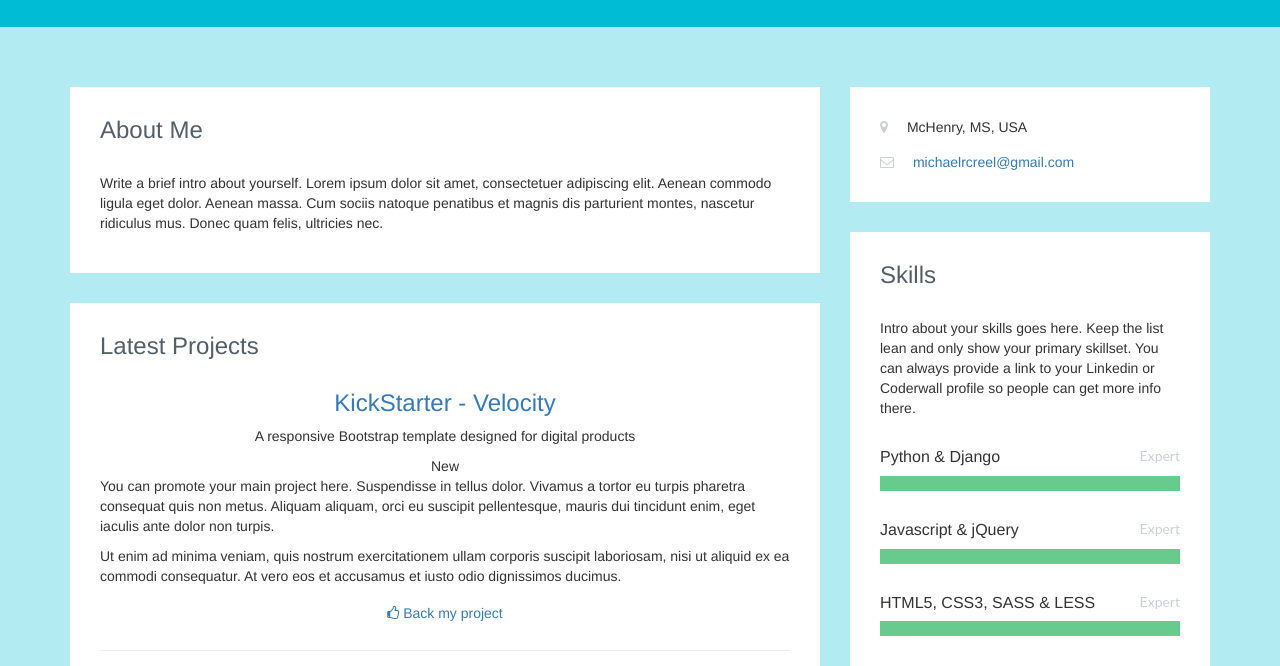
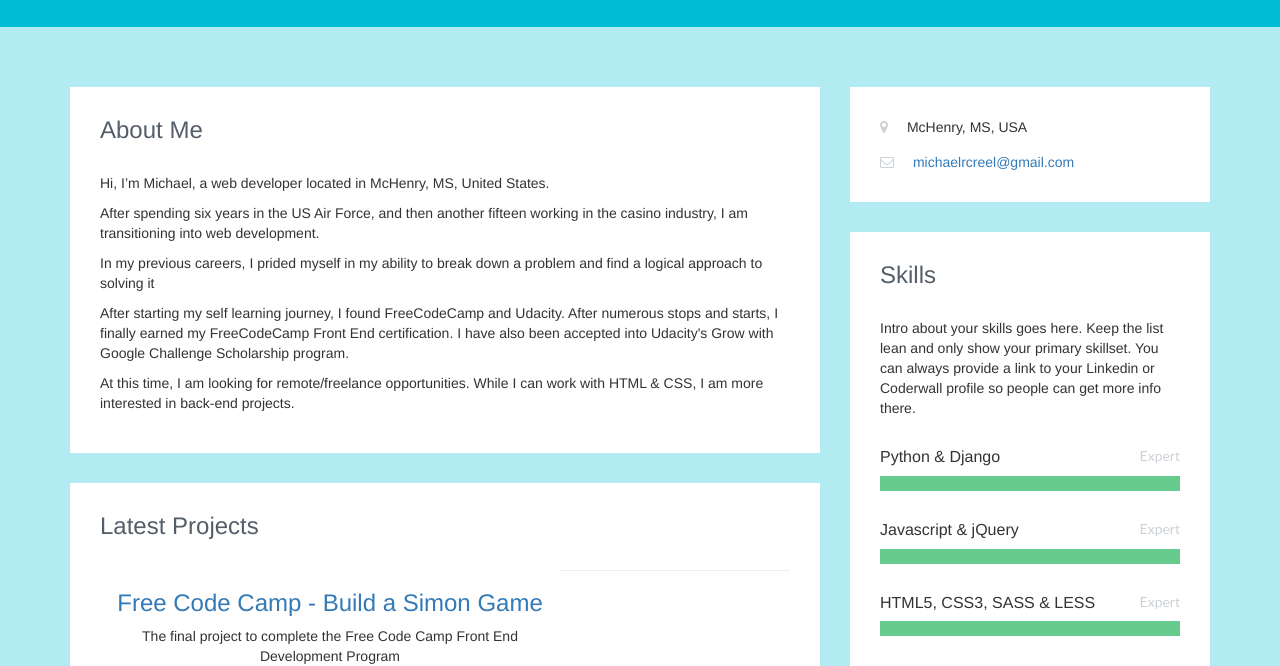
Before and after one commit to mrcreel/Portfolio, a plain HTML site: page index.html in a window 1280 px wide. Shown: the part 223-889 px from the top of the page. Drawn offline with nearby package versions, Linux system fonts and the light colour scheme.

Commit message:
Latest Project

```diff
--- a/index.html
+++ b/index.html
@@ -41,12 +41,12 @@
             </a>
           </li>
           <li>
-            <a href="#">
+            <a href="https://codepen.io/mrcreel/" target="_blank" title="Codepen">
               <i class="fa fa-codepen"></i>
             </a>
           </li>
           <li>
-            <a href="#">
+            <a href="https://www.freecodecamp.org/mrcreel" target="_blank" title="Free Code Camp">
               <i class="fa fa-free-code-camp"></i>
             </a>
           </li>
@@ -62,9 +62,22 @@
           <div class="section-inner">
             <h2 class="heading">About Me</h2>
             <div class="content">
-              <p>Write a brief intro about yourself. Lorem ipsum dolor sit amet, consectetuer adipiscing elit. Aenean commodo
-                ligula eget dolor. Aenean massa. Cum sociis natoque penatibus et magnis dis parturient montes, nascetur ridiculus
-                mus. Donec quam felis, ultricies nec.</p>
+              <p>
+                Hi, I’m Michael, a web developer located in McHenry, MS, United States.
+              </p>
+              <p>
+                After spending six years in the US Air Force, and then another fifteen working in the casino industry, I am transitioning
+                into web development.
+              </p>
+              <p>
+                In my previous careers, I prided myself in my ability to break down a problem and find a logical approach to solving it
+              </p>
+              <p>
+                After starting my self learning journey, I found FreeCodeCamp and Udacity. After numerous stops and starts, I finally earned my FreeCodeCamp Front End certification. I have also been accepted into Udacity's Grow with Google Challenge Scholarship program.
+              </p>
+              <p>
+                At this time, I am looking for remote/freelance opportunities. While I can work with HTML & CSS, I am more interested in back-end projects.
+              </p>
             </div>
           </div>
         </section>
@@ -74,26 +87,23 @@
             <h2 class="heading">Latest Projects</h2>
             <div class="content">
 
-              <div class="item featured text-center">
+              <div class="item featured text-center col-md-8 col-sm-12 col-xs-12">
                 <h3 class="title">
-                  <a href="http://themes.3rdwavemedia.com/website-templates/responsive-bootstrap-theme-for-products-velocity/" target="_blank">KickStarter - Velocity</a>
+                  <a href="https://www.freecodecamp.org/challenges/build-a-simon-game" title ="Simon Game" target="_blank">Free Code Camp - Build a Simon Game</a>
                 </h3>
-                <p class="summary">A responsive Bootstrap template designed for digital products</p>
+                <p class="summary">The final project to complete the Free Code Camp Front End Development Program</p>
                 <div class="featured-image">
-                  <a href="http://themes.3rdwavemedia.com/website-templates/responsive-bootstrap-theme-for-products-velocity/" target="_blank">
-                    <!-- <img class="img-responsive project-image" src="assets/images/projects/project-featured.png" alt="project name" /> -->
+                  <a href="https://s.codepen.io/mrcreel/debug/zWYVVj/LDkmdVopKwyA" target="_blank">
+                    <img class="img-responsive project-image" src="images/FCC-Simon.png" alt="Simon Game" />
                   </a>
                   <div class="ribbon">
-                    <div class="text">New</div>
+                    <div class="text"></div>
                   </div>
                 </div>
 
                 <div class="desc text-left">
-                  <p>You can promote your main project here. Suspendisse in tellus dolor. Vivamus a tortor eu turpis pharetra
-                    consequat quis non metus. Aliquam aliquam, orci eu suscipit pellentesque, mauris dui tincidunt enim,
-                    eget iaculis ante dolor non turpis.</p>
-                  <p>Ut enim ad minima veniam, quis nostrum exercitationem ullam corporis suscipit laboriosam, nisi ut aliquid
-                    ex ea commodi consequatur. At vero eos et accusamus et iusto odio dignissimos ducimus.</p>
+                  <p>Used CSS-Grid, jQuery, vanilla javascript and HTML to design a version of the old-school Simon game.</p>
+                  <p>Learned about the CSS `border-radius` selector to make the four buttons, and the javascript setTimeout() method to work on the necessary timing.</p>
                 </div>
                 <!--//desc-->
                 <a class="btn btn-cta-secondary" href="http://themes.3rdwavemedia.com/website-templates/responsive-bootstrap-theme-for-products-velocity/"
@@ -164,6 +174,7 @@
           </div>
         </section>
       </div>
+
       <div class="secondary col-md-4 col-sm-12 col-xs-12">
         <aside class="info aside section">
           <div class="section-inner">
@@ -194,8 +205,7 @@
 
                 <div class="item">
                   <h3 class="level-title">Python &amp; Django
-                    <span class="level-label" data-toggle="tooltip" data-placement="left" data-animation="true"
-                      title="You can use the tooltip to add more info...">Expert</span>
+                    <span class="level-label" data-toggle="tooltip" data-placement="left" data-animation="true" title="You can use the tooltip to add more info...">Expert</span>
                   </h3>
                   <div class="level-bar">
                     <div class="level-bar-inner" data-level="96%">
```
Also changed, not shown: images/FCC-Simon.png (added).
